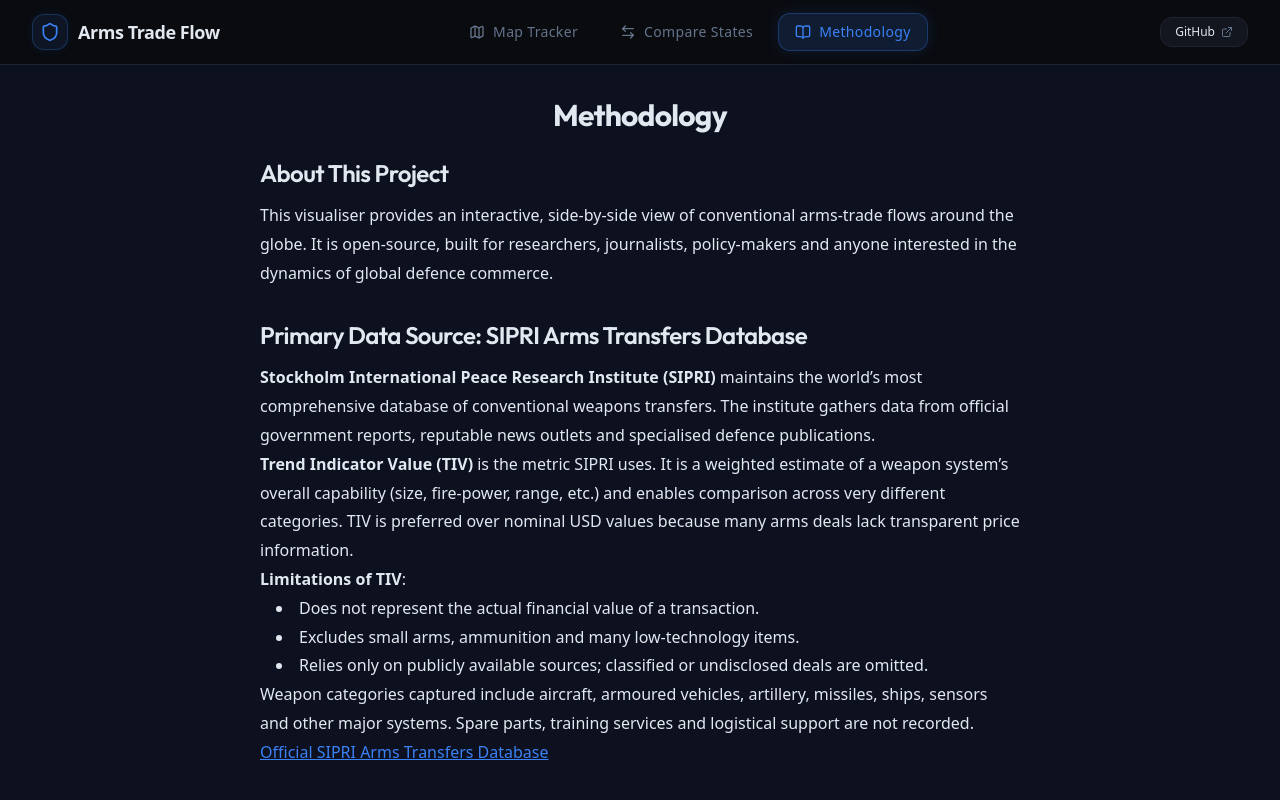
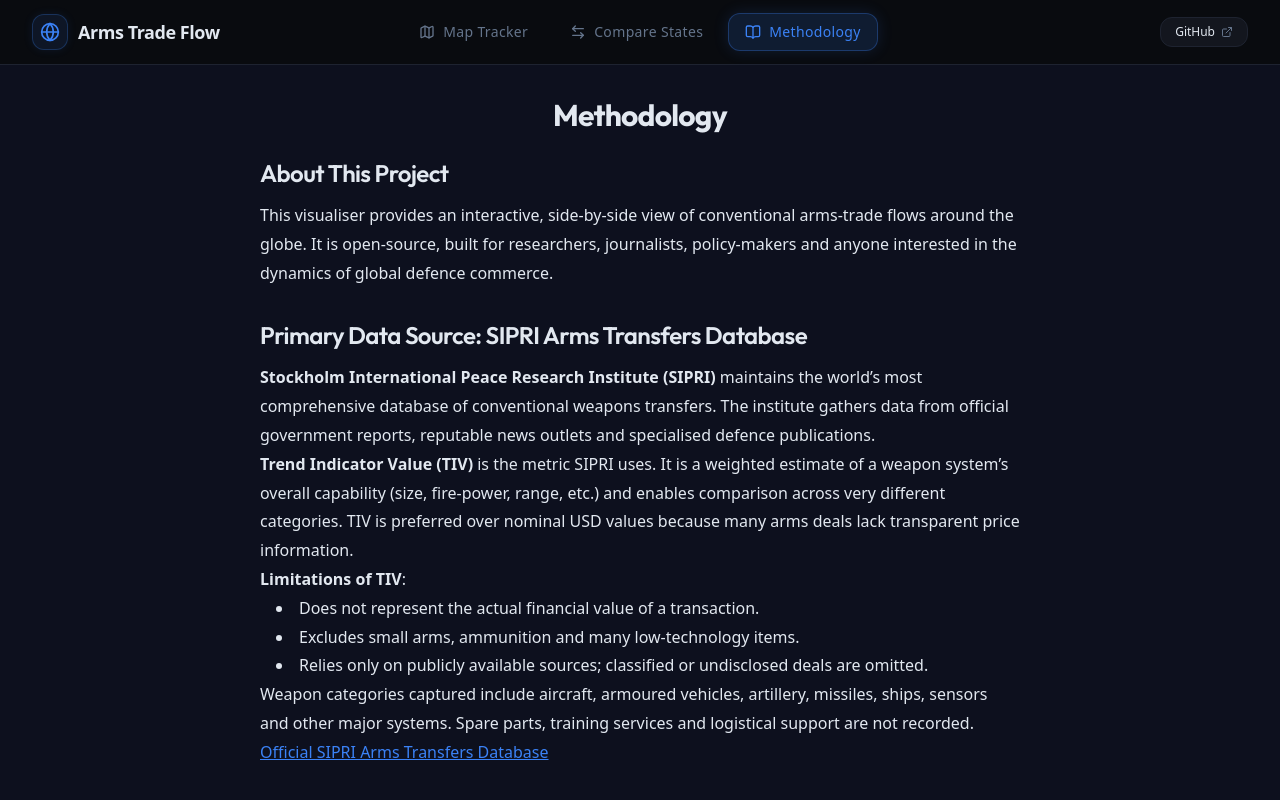
Before and after one commit to ItsNotGold/arms-trade-flow, a React (Vite) app: page /methodology in a window 1280 px wide. Shown: the top 800 px of the page. Built offline with nearby package versions, Linux system fonts and the light colour scheme.

Commit message:
Refactor layout and positioning of components for improved UI consistency

```diff
--- a/src/components/FlatMap/FlatMapView.jsx
+++ b/src/components/FlatMap/FlatMapView.jsx
@@ -714,14 +714,10 @@
         Map View
       </div>
 
-      {/* Attribution Text - moved to bottom-left */}
+      {/* Attribution Text - appears above timeline */}
       <div
-        className="text-[10px] text-text-muted bg-black/40 backdrop-blur-sm px-2 py-1 rounded"
+        className="absolute bottom-16 left-4 text-[10px] text-text-muted bg-black/40 backdrop-blur-sm px-2 py-1 rounded z-30"
         style={{
-          position: 'absolute',
-          bottom: '16px',
-          left: '16px',
-          zIndex: 10,
           maxWidth: '300px'
         }}
       >
--- a/src/components/Globe/CategoryLegend.jsx
+++ b/src/components/Globe/CategoryLegend.jsx
@@ -16,7 +16,7 @@
   const { activeWeaponCategories, toggleWeaponCategory } = useMapStore();
 
   return (
-    <div className="absolute bottom-4 left-4 flex gap-2 bg-[#0d101e]/80 backdrop-blur-md border border-[#1e2330] p-2 rounded-md text-sm text-text-muted">
+    <div className="absolute bottom-16 left-4 flex gap-2 bg-[#0d101e]/80 backdrop-blur-md border border-[#1e2330] p-2 rounded-md text-sm text-text-muted z-30">
       {CATEGORIES.map((cat) => {
         const isActive = activeWeaponCategories.length === 0 || activeWeaponCategories.includes(cat);
         return (
--- a/src/components/Navbar.jsx
+++ b/src/components/Navbar.jsx
@@ -1,6 +1,6 @@
 import React from 'react';
 import { NavLink, Link } from 'react-router-dom';
-import { Shield, Map, ArrowLeftRight, BookOpen, ExternalLink } from 'lucide-react';
+import { Globe, Map, ArrowLeftRight, BookOpen, ExternalLink } from 'lucide-react';
 
 export default function Navbar() {
   const activeClass = ({ isActive }) =>
@@ -12,11 +12,11 @@
 
   return (
     <nav className="sticky top-0 z-50 bg-[#0a0c10] border-b border-[#1e2330] backdrop-blur-md bg-opacity-95">
-      <div className="max-w-7xl mx-auto px-4 md:px-8 h-16 flex items-center justify-between">
+      <div className="max-w-7xl mx-auto px-4 md:px-8 h-16 flex items-center justify-center">
         {/* Branding Logo */}
-        <Link to="/" className="flex items-center gap-2.5 group">
+        <Link to="/" className="absolute left-4 md:left-8 flex items-center gap-2.5 group">
           <div className="w-9 h-9 rounded-xl bg-accent/10 border border-accent/25 flex items-center justify-center text-accent group-hover:scale-105 group-hover:bg-accent/20 transition-all duration-300 shadow-[0_0_10px_rgba(59,130,246,0.1)]">
-            <Shield className="w-5 h-5" />
+            <Globe className="w-5 h-5" />
           </div>
           <span className="font-display font-bold text-lg tracking-tight text-text-primary group-hover:text-accent transition-colors duration-300">
             Arms Trade Flow
@@ -37,7 +37,7 @@
         </div>
 
         {/* Call to Action - GitHub link (Open Source theme) */}
-        <div className="flex items-center gap-3">
+        <div className="absolute right-4 md:right-8 flex items-center gap-3">
           <a
             href="https://github.com/ItsNotGold/Weapons-tracker"
             target="_blank"
--- a/src/components/Timeline/TimelineBar.jsx
+++ b/src/components/Timeline/TimelineBar.jsx
@@ -133,7 +133,7 @@
   const tivValue = yearlyTotals[currentYear] || 0;
 
   return (
-    <div className={`fixed bottom-0 left-0 right-0 bg-[#0a0c10]/92 backdrop-blur-md border-t border-[#1e2330] z-30 flex items-center justify-between px-6 select-none transition-all duration-300 ${
+    <div className={`w-full bg-[#0a0c10]/92 backdrop-blur-md border-t border-[#1e2330] z-30 flex items-center justify-between px-6 select-none transition-all duration-300 ${
       isCollapsed ? 'h-[48px]' : 'h-[72px]'
     }`}>
 
--- a/src/pages/MapPage.jsx
+++ b/src/pages/MapPage.jsx
@@ -96,7 +96,7 @@
       {(activeView === 'globe' || activeView === 'flat') && <SearchBar />}
 
       {/* Main visualization area */}
-      <div className="absolute inset-0 pb-[80px]">
+      <div className="flex-grow relative min-h-0">
         {activeView === 'globe' && <GlobeView arcs={arcs} onArcClick={(arc) => setSelectedFlow(arc)} />}
         {activeView === 'flat' && (
           <Suspense fallback={<LoadingSpinner />}>
@@ -108,10 +108,9 @@
             <ChordView arcs={arcs} />
           </Suspense>
         )}
-      </div>
 
-      {/* View selector bar - fixed above timeline */}
-      <div className="fixed bottom-[72px] right-4 flex bg-surface p-1 rounded-xl border border-border shadow-lg gap-1 z-20">
+        {/* Controls bar - positioned at bottom of visualization, above timeline */}
+        <div className="absolute bottom-16 right-4 flex bg-surface p-1 rounded-xl border border-border shadow-lg gap-1 z-30 translate-y-[-0px]">
           {['globe', 'flat', 'chord'].map((view) => (
             <button
               key={view}
@@ -123,8 +122,11 @@
           ))}
         </div>
 
-      {/* Timeline Bar */}
+        {/* Timeline Bar - positioned at absolute bottom */}
+        <div className="absolute bottom-0 left-0 right-0 z-30 translate-y-[20px]">
           <TimelineBar />
+        </div>
+      </div>
 
       {/* Country detail panel — slides in from right when a country is clicked */}
       <CountryPanel />
```
Lines whose indentation alone changed are shown as unchanged.
